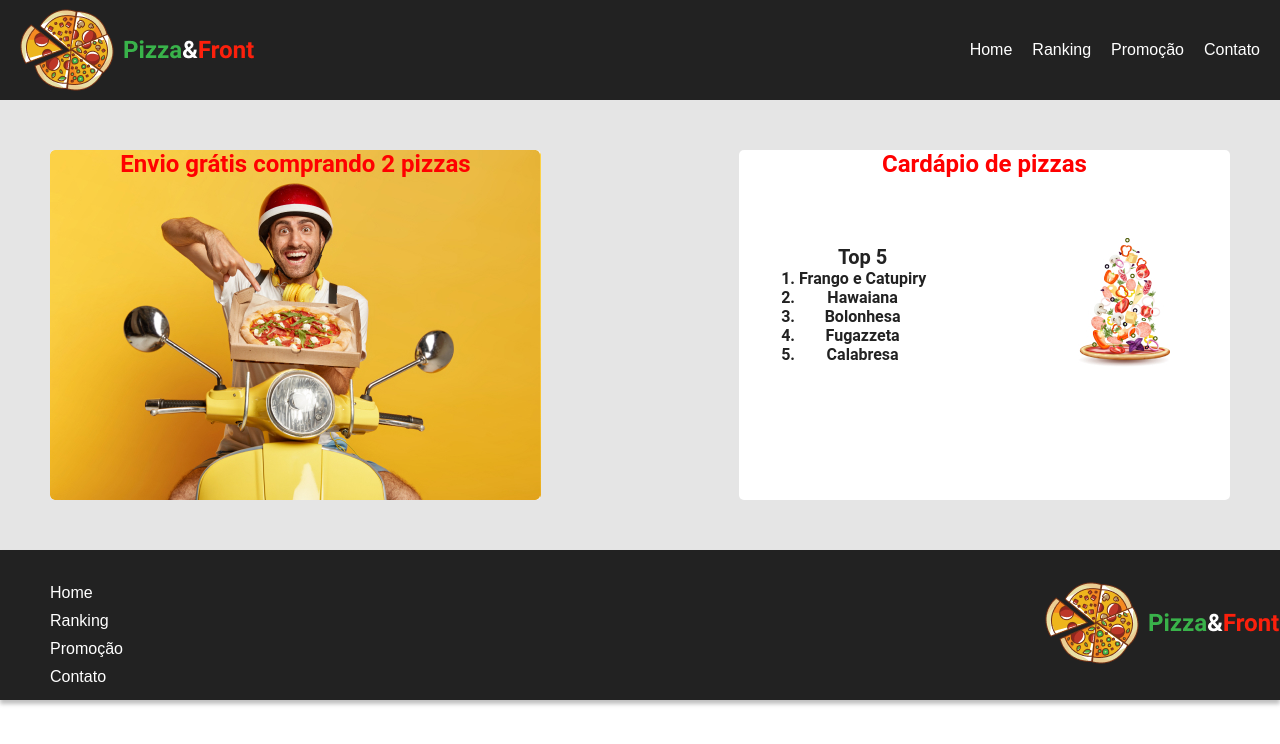
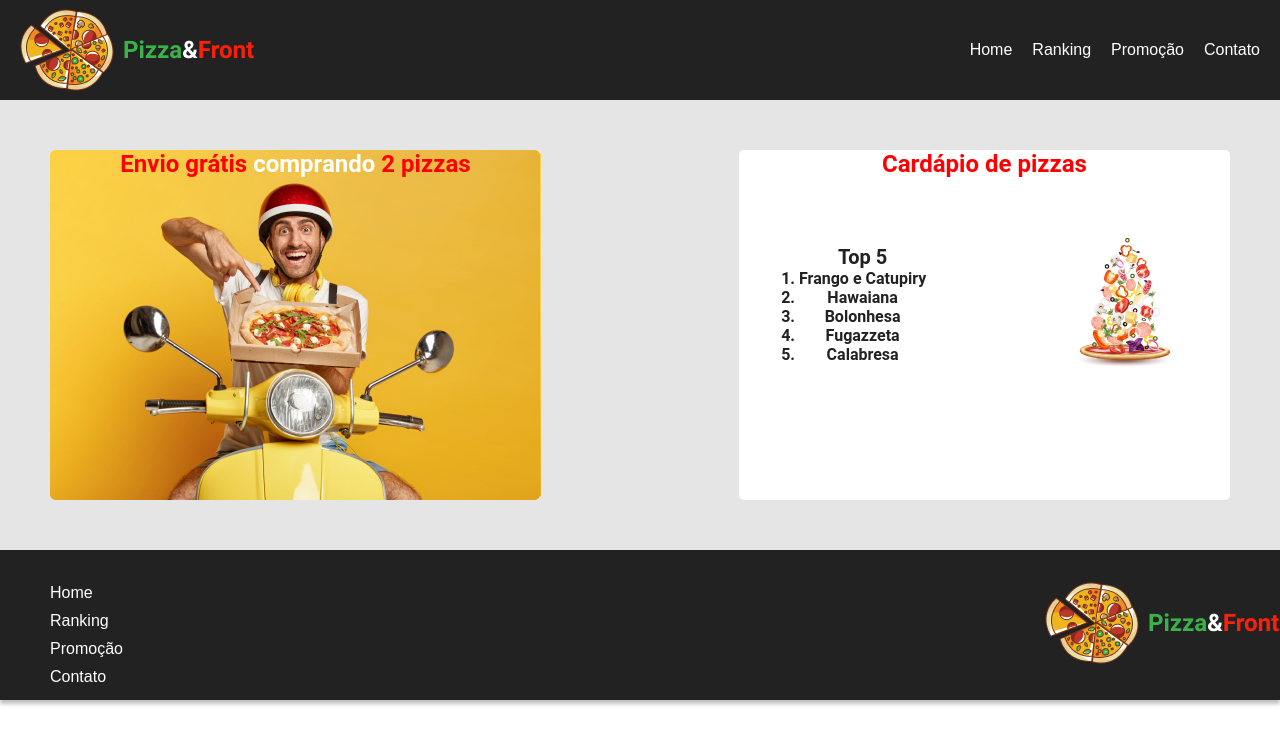
Before and after one commit to Evertunes/Aula11, a plain HTML site: page Index.html in a window 1280 px wide. Drawn offline with Linux system fonts and the light colour scheme.

Commit message:
Estilização texto

```diff
--- a/Index.html
+++ b/Index.html
@@ -5,7 +5,7 @@
   <meta charset="UTF-8" />
   <meta http-equiv="X-UA-Compatible" content="IE=edge" />
   <meta name="viewport" content="width=device-width, initial-scale=1.0" />
-  <title>Document</title>
+  <title>Pizza&Front</title>
   <link href="/css/style.css" rel="stylesheet" />
 </head>
 
@@ -30,7 +30,7 @@
   <main>
 
     <div class="card1">
-      <p class="envio">Envio grátis comprando 2 pizzas</p>
+      <p class="envio">Envio grátis <span>comprando</span> 2 pizzas</p>
     </div>
 
     <div class="card2">
--- a/css/style.css
+++ b/css/style.css
@@ -4,6 +4,9 @@
   margin: 0;
 }
 
+span{
+  color: white;
+}
 
 .cabecalho {
   background-color: #222222;
```
